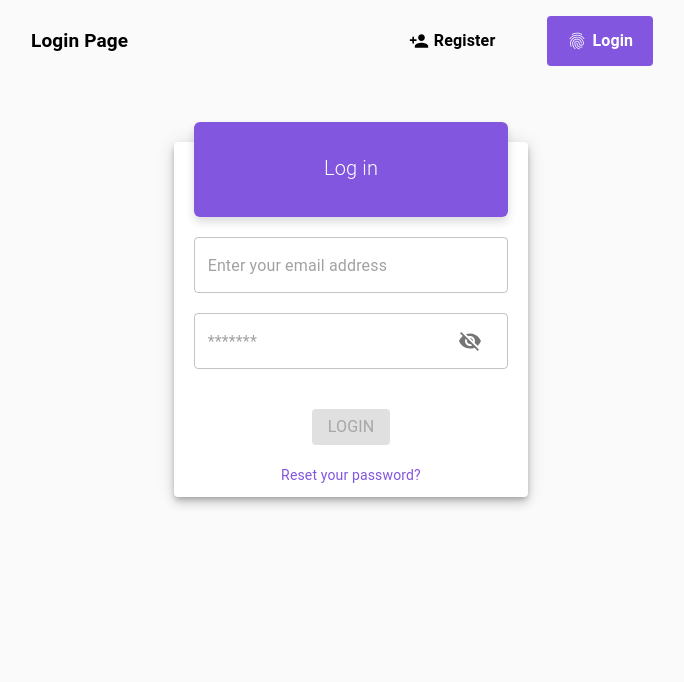
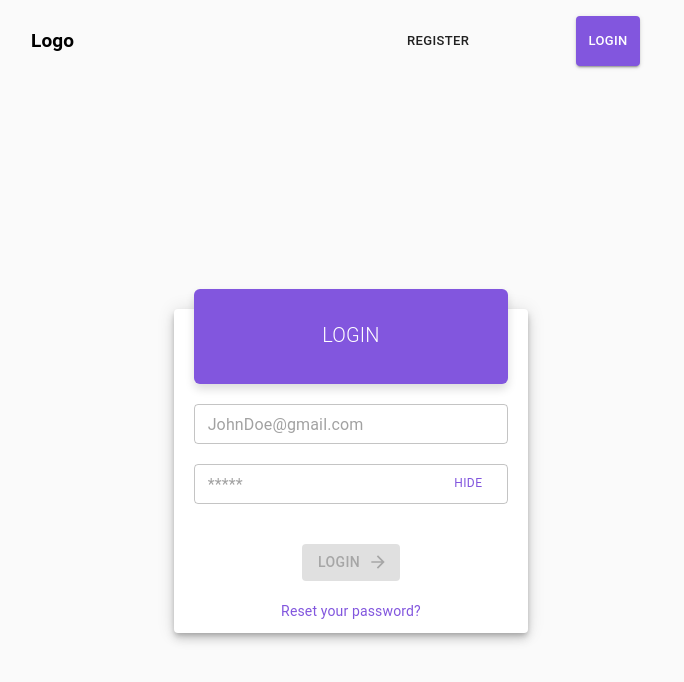
Before and after one commit to paultech4u/ui-hms, a React (Create React App) app: page /login in a window 1280 px wide. Shown: the top 682 px of the page, without its empty margins (289-973 px from the left). Built offline with nearby package versions, Linux system fonts and the light colour scheme.

Commit message:
added an emailrequest page for password reset

```diff
--- a/src/auth/AuthCommon.js
+++ b/src/auth/AuthCommon.js
@@ -1,7 +1,7 @@
 /* eslint-disable jsx-a11y/anchor-is-valid */
 import React, { useState } from 'react';
+import clsx from 'clsx';
 import PropTypes from 'prop-types';
-import Button from '@material-ui/core/Button';
 import {
   Box,
   Paper,
@@ -9,8 +9,9 @@ import {
   InputAdornment,
   IconButton,
   makeStyles,
+  Button,
+  Typography,
 } from '@material-ui/core';
-import clsx from 'clsx';
 import { MdVisibility, MdVisibilityOff } from 'react-icons/md';
 
 export function AuthTextInput(props) {
@@ -19,10 +20,11 @@ export function AuthTextInput(props) {
 
   return (
     <TextField
+      size='small'
       error={error}
       value={value}
+      helperText={errortext}
       className={styles.text_field}
-      helperText={errortext}
       {...others}
     />
   );
@@ -47,18 +49,22 @@ export function AuthPasswordInput(props) {
 
   return (
     <TextField
+      size='small'
       error={error}
-      id='password'
-      placeholder='*******'
-      type={showPassword ? 'text' : 'password'}
       value={value}
+      name='password'
+      placeholder='*****'
       helperText={errortext}
       className={styles.text_field}
+      type={showPassword ? 'text' : 'password'}
       InputProps={{
+
         endAdornment: (
           <InputAdornment position='end'>
             <IconButton aria-label='toggle-password' onClick={toggleVisibility}>
-              {showPassword ? <MdVisibility /> : <MdVisibilityOff />}
+              <Typography variant='caption' color='primary'>
+                {showPassword ? 'SHOW' : 'HIDE'}
+              </Typography>
             </IconButton>
           </InputAdornment>
         ),
@@ -80,8 +86,8 @@ export function AuthCard(props) {
   return (
     <Box {...others}>
       <Paper
+        variant={variant}
         elevation={elevation}
-        variant={variant}
         className={clsx(props.paperClassName)}>
         {children}
       </Paper>
@@ -96,53 +102,35 @@ AuthCard.propTypes = {
 };
 
 export function AuthButton(props) {
+  const { children, ...rest } = props;
   return (
-    <Button variant='contained' color='primary' {...props}>
-      {props.children}
+    <Button color='primary' {...rest}>
+      {children}
     </Button>
   );
 }
 
-export function NavRouteButton(props) {
-  const { active, icon, title, ...others } = props;
-  const styles = useStyles(props);
+export function AuthNavBarLink(props) {
+  const { isActive, icon, label, ...others } = props;
+
   return (
-    <Box
-      display='flex'
-      alignItems='center'
-      fontSize={16}
-      marginX={8}
-      bgcolor={active ? 'primary.main' : null}
-      borderRadius='borderRadius'
-      {...others}>
-      <a className={styles.navRoute_link}>
-        {icon}
-        <Box>{title}</Box>
-      </a>
-    </Box>
+    <Button
+      {...others}
+      size='small'
+      color={isActive ? 'primary' : 'default'}
+      variant={isActive ? 'contained' : 'text'}>
+      {label}
+    </Button>
   );
 }
 
-NavRouteButton.propTypes = {
+AuthNavBarLink.propTypes = {
   active: PropTypes.bool,
   icon: PropTypes.element,
-  title: PropTypes.string,
+  label: PropTypes.string,
 };
 
 const useStyles = makeStyles((theme) => ({
-  navRoute_link: {
-    padding: '15px',
-    margin: '0 5px',
-    lineHeight: '20px',
-    display: 'flex',
-    alignItems: 'center',
-    cursor: 'pointer',
-    flex: 1,
-    fontWeight: theme.typography.fontWeightBold,
-    color: (props) =>
-      props.active ? theme.palette.common.white : theme.palette.common.black,
-    textDecoration: 'none',
-  },
   text_field: {
     width: '30ch',
     [theme.breakpoints.up('md')]: {
--- /dev/null
+++ b/src/auth/AuthEmailRequest.js
@@ -0,0 +1,76 @@
+import React from 'react';
+import * as Yup from 'yup';
+import { useFormik } from 'formik';
+import { useQuery } from '../hooks';
+import { useDispatch, useSelector } from 'react-redux';
+import { Box, makeStyles, Typography } from '@material-ui/core';
+import { AuthCard, AuthTextInput, AuthButton } from './AuthCommon';
+import { forgetPasswordAction, clearErrorAction } from './AuthStoreSlice';
+
+function EmailRequest(props) {
+  const styles = useStyles();
+  const dispatch = useDispatch();
+  //   const error = useSelector((state) => state.auth.error);
+  //   const isLoading = useSelector((state) => state.auth.isLoading);
+
+  const forgetPasswordSchema = Yup.object().shape({
+    email: Yup.string().email().required('Field is required'),
+  });
+
+  const formik = useFormik({
+    initialValues: {
+      email: '',
+    },
+    validationSchema: forgetPasswordSchema,
+    onSubmit: (values) => {
+      const { email } = values;
+      dispatch(forgetPasswordAction(email));
+    },
+  });
+
+  //   const clearError = () => {
+  //     dispatch(clearErrorAction());
+  //   };
+
+  return (
+    <AuthCard variant='outlined'>
+      <Box display='flex' justifyContent='center' marginY={8}>
+        <Typography variant='p'>
+          Enter email address to recieve a link for password reset
+        </Typography>
+      </Box>
+      <Box display='flex' flexDirection='column' alignItems='center'>
+        <AuthTextInput
+          size='small'
+          name='email'
+          variant='outlined'
+          label='Email address'
+          onBlur={formik.handleBlur}
+          value={formik.values.email}
+          onChange={formik.handleChange}
+          placeholder='johnDoe@email.com'
+          errortext={
+            !!formik.errors.email && formik.touched.email
+              ? formik.errors.email
+              : null
+          }
+          error={!!formik.errors.email && formik.touched.email}
+        />
+      </Box>
+      <Box display='flex' justifyContent='center' marginY={10}>
+        <AuthButton variant='contained' onClick={formik.handleSubmit}>
+          Email request
+        </AuthButton>
+      </Box>
+    </AuthCard>
+  );
+}
+
+const useStyles = makeStyles((theme) => ({
+  back_drop: {
+    zIndex: theme.zIndex.drawer + 1,
+    color: '#fff',
+  },
+}));
+
+export default EmailRequest;
--- a/src/auth/AuthLoginForm.js
+++ b/src/auth/AuthLoginForm.js
@@ -1,17 +1,24 @@
 /* eslint-disable jsx-a11y/anchor-is-valid */
 import React from 'react';
 import { useFormik } from 'formik';
-import { Progress } from '../common/Progress';
-import { useLocation, useHistory, generatePath } from 'react-router-dom';
+import { useHistory } from 'react-router-dom';
 import { useDispatch, useSelector } from 'react-redux';
 import { loginAction, clearErrorAction } from './AuthStoreSlice';
-import { Box, Typography, makeStyles, Fade, Link } from '@material-ui/core';
+import {
+  Box,
+  Typography,
+  makeStyles,
+  Link,
+  Backdrop,
+  CircularProgress,
+} from '@material-ui/core';
 import {
   AuthCard,
   AuthButton,
   AuthPasswordInput,
   AuthTextInput,
 } from './AuthCommon';
+import { MdArrowForward } from 'react-icons/md';
 import { NotifitionAlert } from '../common/Alert';
 
 const FormKeys = {
@@ -21,7 +28,6 @@ const FormKeys = {
 
 function AuthLogin(props) {
   const styles = useStyles();
-  const location = useLocation();
   const history = useHistory();
   const dispatch = useDispatch();
 
@@ -30,7 +36,7 @@ function AuthLogin(props) {
       [FormKeys.EMAIL]: '',
       [FormKeys.PASSWORD]: '',
     },
-    onSubmit: async (values) => {
+    onSubmit: (values) => {
       const payload = {
         ...values,
       };
@@ -47,101 +53,80 @@ function AuthLogin(props) {
   };
 
   const handleForgetPassword = () => {
-    if (formik.values.email !== '') {
-      history.push({
-        pathname: '/forget-password',
-        search: `?email=${formik.values.email}`,
-      });
-    }
+    history.push('/reset');
   };
 
   return (
-    <form>
-      <Fade
-        style={{
-          transitionDelay: '600ms',
-          transitionTimingFunction: 'ease-in-out',
-        }}
-        in={location.pathname === '/login'}>
     <div>
       <AuthCard marginTop={30} display='flex' elevation={6}>
         <Box
-              marginTop='-20px'
           marginX={10}
           padding={15}
+          borderRadius={6}
+          marginTop='-20px'
           bgcolor='primary.main'
-              borderRadius={6}
           className={styles.authCard_header}>
           <Typography variant='h6' className={styles.authCard_header_title}>
-                Log in
+            LOGIN
           </Typography>
         </Box>
         <Box padding={10} display='flex' flexDirection='column'>
           <Box>
             <AuthTextInput
+              name='email'
               variant='outlined'
-                  placeholder='Enter your email address'
-                  id='email'
+              onBlur={formik.handleBlur}
+              onInput={formik.handleChange}
               value={formik.values[FormKeys.EMAIL]}
-                  onInput={formik.handleChange}
-                  onBlur={formik.handleBlur}
+              placeholder='JohnDoe@gmail.com'
             />
           </Box>
           <Box marginTop={10}>
             <AuthPasswordInput
               variant='outlined'
               onBlur={formik.handleBlur}
+              onInput={formik.handleChange}
               value={formik.values[FormKeys.PASSWORD]}
-                  onInput={formik.handleChange}
             />
           </Box>
         </Box>
         <Box
           display='flex'
-              justifyContent='center'
+          paddingTop={10}
+          marginBottom={10}
           alignItems='center'
-              paddingTop={10}
-              marginBottom={10}>
+          justifyContent='center'>
           <AuthButton
+            variant='contained'
+            endIcon={<MdArrowForward />}
             onClick={formik.handleSubmit}
-                disabled={
-                  formik.values.email.length <= 0 || isLoading === 'pending'
-                    ? true
-                    : false
-                }>
-                {isLoading === 'pending' ? (
-                  <Progress in={isLoading === 'pending'} unmountOnExit />
-                ) : null}
-                <Typography
-                  style={{
-                    paddingLeft: isLoading === 'pending' ? '10px' : 0,
-                  }}>
+            disabled={!formik.values[FormKeys.EMAIL] >= 1}>
             Login
-                </Typography>
           </AuthButton>
         </Box>
         <Box marginY={6}>
           <Box flex={1} textAlign='center'>
             <Link
-                  title='click to change password'
-                  onClick={handleForgetPassword}
               style={{
                 cursor: 'pointer',
-                  }}>
+              }}
+              title='click to change password'
+              onClick={handleForgetPassword}>
               Reset your password?
             </Link>
           </Box>
         </Box>
       </AuthCard>
+      <Backdrop in={isLoading === 'pending'} className={styles.back_drop}>
+        <CircularProgress color='inherit' />
+      </Backdrop>
       <NotifitionAlert
-            open={error === null ? false : true}
         severity='error'
-            onClose={closeError}>
+        onClose={closeError}
+        open={error === null ? false : true}>
         {error === undefined ? 'Network Error' : error}
       </NotifitionAlert>
     </div>
-      </Fade>
-    </form>
   );
 }
 
@@ -151,9 +136,13 @@ const useStyles = makeStyles((theme) => ({
   },
   authCard_header_title: {
     marginBottom: '3px',
+    textAlign: 'center',
+    color: theme.palette.common.white,
     fontWeight: theme.typography.fontWeightLight.valueOf(500),
-    color: theme.palette.common.white,
-    textAlign: 'center',
+  },
+  back_drop: {
+    color: '#fff',
+    zIndex: theme.zIndex.drawer + 1,
   },
 }));
 
--- a/src/auth/AuthNavBar.js
+++ b/src/auth/AuthNavBar.js
@@ -1,71 +1,62 @@
 /* eslint-disable jsx-a11y/anchor-is-valid */
 import React from 'react';
-// import clsx from 'clsx';
-import { useIsDesktop } from '../hooks';
-import { Box, makeStyles, IconButton } from '@material-ui/core';
-import { NavRouteButton } from './AuthCommon';
+import { AuthNavBarLink } from './AuthCommon';
+import { Box, makeStyles } from '@material-ui/core';
+import { useIsDesktop, useIsMobile } from '../hooks';
 import { useLocation, useHistory } from 'react-router-dom';
-import { MdFingerprint, MdPersonAdd, MdSort } from 'react-icons/md';
+import { MdFingerprint, MdPersonAdd } from 'react-icons/md';
 
-export function NavBar(props) {
-  const { toggleDrawer } = props;
+function AuthNavBar(props) {
   const styles = useStyles();
   const isDesktop = useIsDesktop();
+  const isMobile = useIsMobile();
   const location = useLocation();
   const history = useHistory();
 
   return (
     <Box
+      flex={1}
       display='flex'
-      flex={1}
       justifyContent='space-between'
       marginX={isDesktop ? 150 : 10}>
       <Box flex={1}>
         <Box display='flex' fontSize={19}>
-          <a href='/login' className={styles.navRoute_link}>
-            Login Page
+          <a href='/login' className={styles.logo_icon}>
+            Logo
           </a>
         </Box>
       </Box>
-      {isDesktop ? (
-        <Box display='flex' flex={1} justifyContent='center'>
-          <NavRouteButton
-            active={location.pathname === '/register'}
-            onClick={() => history.push('/register')}
-            icon={<MdPersonAdd size={20} className={styles.icon} />}
-            title='Register'
-          />
-          <NavRouteButton
-            active={location.pathname === '/login'}
-            onClick={() => history.push('/login')}
-            icon={<MdFingerprint size={20} className={styles.icon} />}
-            title='Login'
-          />
-        </Box>
-      ) : (
-        <Box>
-          <IconButton onClick={toggleDrawer}>
-            <MdSort />
-          </IconButton>
-        </Box>
-      )}
+      <Box display='flex' flex={1} justifyContent='space-around'>
+        <AuthNavBarLink
+          label='Register'
+          onClick={() => history.push('/register')}
+          isActive={location.pathname === '/register'}
+        />
+        <AuthNavBarLink
+          label='Login'
+          onClick={() => history.push('/login')}
+          isActive={location.pathname === '/login'}
+        />
+      </Box>
     </Box>
   );
 }
 
 const useStyles = makeStyles((theme) => ({
-  navRoute_link: {
+  logo_icon: {
     padding: '15px',
     margin: '0 5px',
+    display: 'flex',
+    cursor: 'pointer',
     lineHeight: '20px',
-    display: 'flex',
     alignItems: 'center',
-    cursor: 'pointer',
+    textDecoration: 'none',
+    color: theme.palette.common.black,
     fontWeight: theme.typography.fontWeightBold,
-    color: theme.palette.common.black,
-    textDecoration: 'none',
   },
   icon: {
     marginRight: '5px',
   },
 }));
+
+export default AuthNavBar;
--- a/src/auth/index.js
+++ b/src/auth/index.js
@@ -1,58 +1,38 @@
-import React, { useState, useLayoutEffect } from 'react';
+import React from 'react';
+import AuthNavBar from './AuthNavBar';
+import { authRoute } from '../constants';
 import { lazyload } from '../common/Loading';
-import { Route, Switch, Redirect } from 'react-router-dom';
-import { Box, Collapse, Typography } from '@material-ui/core';
-import { Alert } from '@material-ui/lab';
-import { NavBar } from './AuthNavBar';
-import { authRoute } from '../constants';
-import { DrawerBar } from './AuthDrawer';
+import { Box, Typography } from '@material-ui/core';
+import { Route, Switch, Redirect, useLocation } from 'react-router-dom';
 // import { Footer } from '../common/Footer';
-import { useIsDesktop } from '../hooks';
-import { useLocation } from 'react-router-dom';
-import { useDispatch, useSelector } from 'react-redux';
+// import { useIsDesktop } from '../hooks';
+// import { useDispatch, useSelector } from 'react-redux';
 
 const LoginForm = lazyload(() => import('./AuthLoginForm'));
-const HospitalRegisterForm = lazyload(() =>
-  import('./AuthRegisterHospitalForm')
-);
-const ForgetPasswordForm = lazyload(() => import('./AuthForgetPasswordForm'));
+const EmailRequest = lazyload(() => import('./AuthEmailRequest'));
+const HospitalForm = lazyload(() => import('./AuthRegisterHospitalForm'));
+const ForgotPassForm = lazyload(() => import('./AuthForgotPasswordForm'));
 
 function AuthPage(props) {
-  const [isOpen, setIsOpen] = useState(false);
-  const isDesktop = useIsDesktop();
-
   const location = useLocation();
 
-  const toggleDrawer = () => {
-    setIsOpen(!isOpen);
-  };
-
-  useLayoutEffect(() => {
-    if (isDesktop) {
-      setIsOpen(false);
-    }
-  }, [isDesktop]);
-
   return (
-    <Box display='flex' flexDirection='column'>
-      {location.pathname === authRoute.FORGET_PASSWORD ? (
+    <Box height={1} display='flex' flexDirection='column'>
+      {location.pathname === authRoute.FORGOTPASSWORD ? (
         <Box>
           <Typography>Logo</Typography>
         </Box>
       ) : (
         <Box display='flex' paddingY={8}>
-          <NavBar toggleDrawer={toggleDrawer} />
-          <DrawerBar open={isOpen} close={toggleDrawer} />
+          <AuthNavBar />
         </Box>
       )}
-      <Box display='flex' justifyContent='center' alignItems='center'>
+      <Box flex={1} display='flex' justifyContent='center' alignItems='center'>
         <Switch>
           <Route path={authRoute.LOGIN} component={LoginForm} />
-          <Route
-            path={authRoute.FORGOTPASSWORD}
-            component={ForgetPasswordForm}
-          />
-          <Route path={authRoute.REGISTER} component={HospitalRegisterForm} />
+          <Route path={authRoute.REGISTER} component={HospitalForm} />
+          <Route path={authRoute.REQUESTEMAIL} component={EmailRequest} />
+          <Route path={authRoute.FORGOTPASSWORD} component={ForgotPassForm} />
           <Redirect exact to={authRoute.LOGIN} />
         </Switch>
       </Box>
--- a/src/constants.js
+++ b/src/constants.js
@@ -2,7 +2,8 @@ export const authRoute = {
   LOCK: '/lock',
   LOGIN: '/login',
   REGISTER: '/register',
-  FORGOTPASSWORD: '/forget-password',
+  REQUESTEMAIL: '/reset',
+  FORGOTPASSWORD: '/forgot-password',
 };
 
 export const hospitalRole = [
```
Also changed, not shown: src/auth/AuthRegisterGetStartedScreen.js (+2 -9 lines), src/hooks/index.js (+9 -4 lines), src/auth/AuthForgetPasswordEmailForm.js (deleted), src/auth/AuthForgotPasswordForm.js (renamed from src/auth/AuthForgetPasswordForm.js), 1 other file (tests, documents, lock files or other folders). Lines whose indentation alone changed are shown as unchanged.
